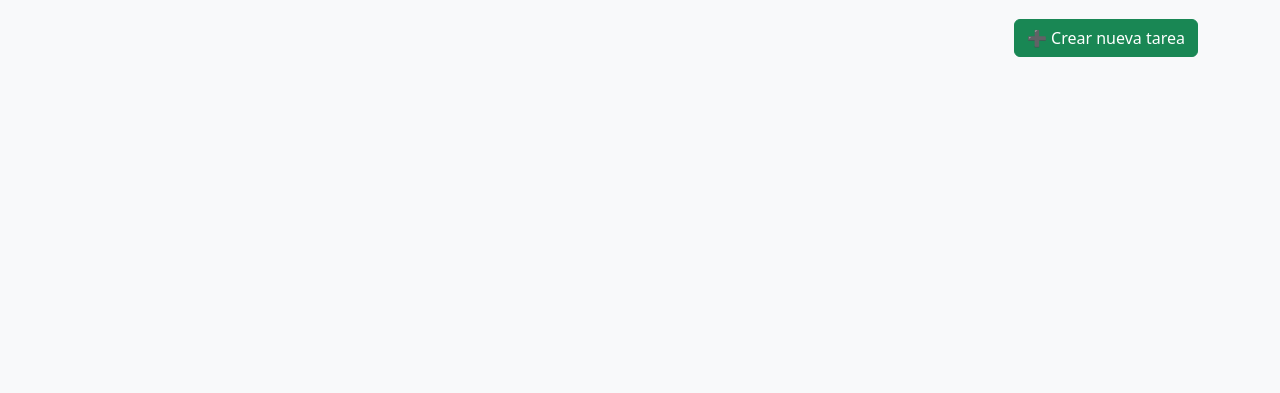
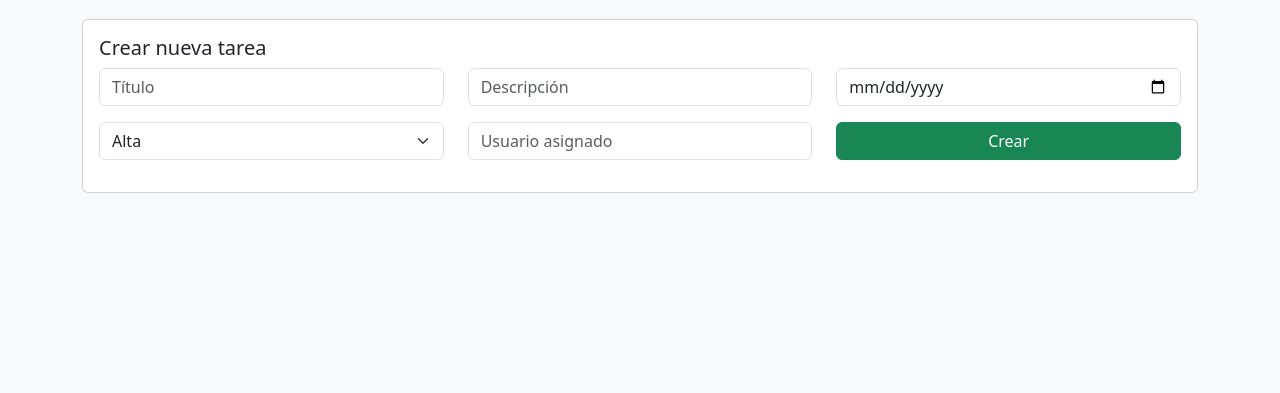
Before and after one commit to davidsam07/prog2_25_C1, a Flask app: page / in a window 1280 px wide. Shown: the part 407-800 px from the top of the page. Run offline with Flask 3, Linux system fonts and the light colour scheme.

Commit message:
Cambios en index.html

```diff
--- a/proyecto_web_tareas/templates/index.html
+++ b/proyecto_web_tareas/templates/index.html
@@ -34,11 +34,39 @@
     <h1 class="titulo-pagina">📝 Gestión de Tareas</h1>
 
     <!-- Imagen decorativa -->
-    <img src="{{ url_for('static', filename='img/OIP(1).jpg') }}" alt="Trabajo en equipo" class="imagen-hero">
+    <img src="{{ url_for('static', filename='img/equipo.jpg') }}" alt="Trabajo en equipo" class="imagen-hero">
 
-    <!-- Botón para crear tarea -->
-    <div class="text-end mb-4">
-        <a href="/crear" class="btn btn-success">➕ Crear nueva tarea</a>
+    <!-- Formulario para crear una nueva tarea -->
+    <div class="card mb-5">
+        <div class="card-body">
+            <h5 class="card-title">Crear nueva tarea</h5>
+            <form method="post" action="/">
+                <div class="row">
+                    <div class="col-md-4 mb-3">
+                        <input type="text" class="form-control" name="titulo" placeholder="Título" required>
+                    </div>
+                    <div class="col-md-4 mb-3">
+                        <input type="text" class="form-control" name="descripcion" placeholder="Descripción">
+                    </div>
+                    <div class="col-md-4 mb-3">
+                        <input type="date" class="form-control" name="fecha" required>
+                    </div>
+                    <div class="col-md-4 mb-3">
+                        <select class="form-select" name="prioridad">
+                            <option value="1">Alta</option>
+                            <option value="2">Media</option>
+                            <option value="3">Baja</option>
+                        </select>
+                    </div>
+                    <div class="col-md-4 mb-3">
+                        <input type="text" class="form-control" name="usuario" placeholder="Usuario asignado">
+                    </div>
+                    <div class="col-md-4 mb-3">
+                        <button type="submit" class="btn btn-success w-100">Crear</button>
+                    </div>
+                </div>
+            </form>
+        </div>
     </div>
 
     <!-- Lista de tareas -->
```
